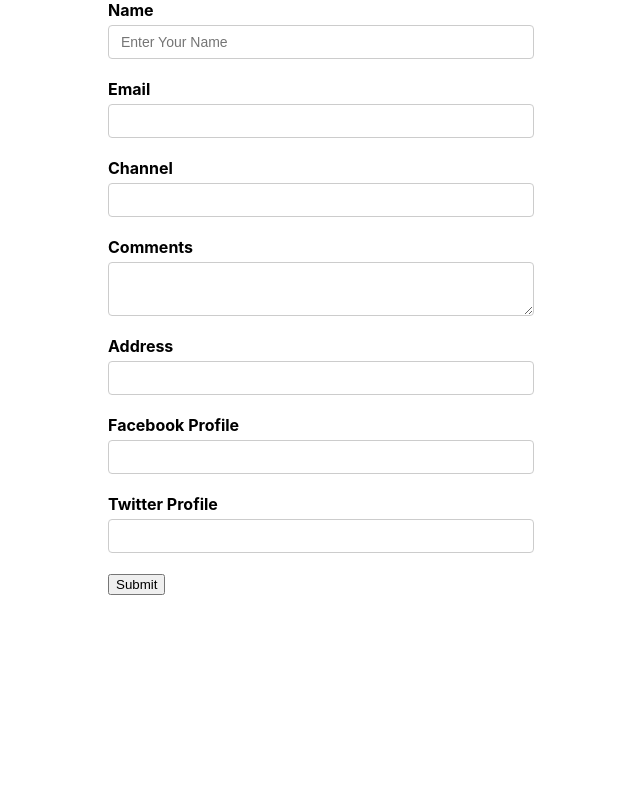
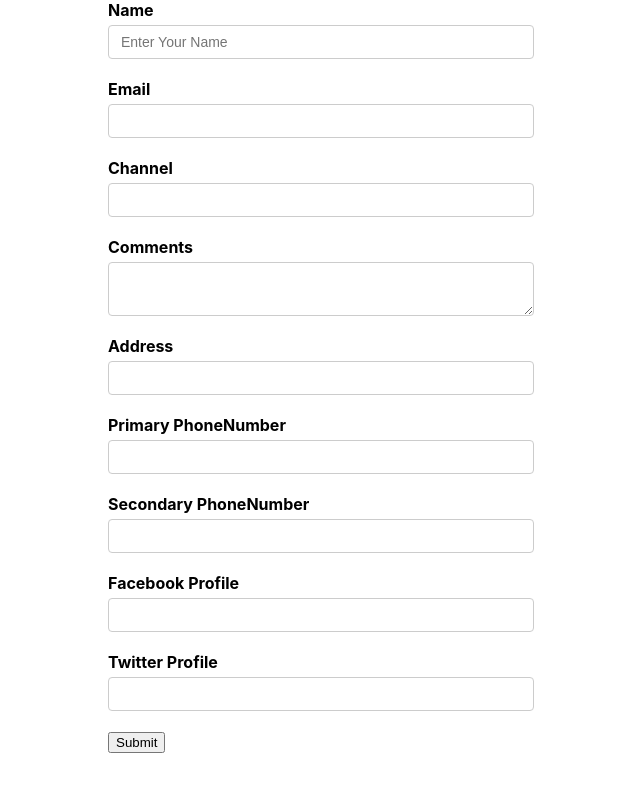
Before and after one commit to mmkvdev/React-Formik, a React (Create React App) app: page / in a window 1280 px wide. Shown: the top 792 px of the page, without its empty margins (319-959 px from the left). Built offline with nearby package versions, Linux system fonts and the light colour scheme.

Commit message:
Update: Arrays

```diff
--- a/src/components/YoutubeForm.js
+++ b/src/components/YoutubeForm.js
@@ -96,6 +96,16 @@
                 </div>
 
                 <div className='form-control'>
+                        <label htmlFor='primaryPh'>Primary PhoneNumber</label>
+                        <Field type='text' id='primaryPh' name='phoneNumbers[0]'/>
+                </div>
+
+                <div className='form-control'>
+                        <label htmlFor='secondaryPh'>Secondary PhoneNumber</label>
+                        <Field type='text' id='secondaryPh' name='phoneNumbers[1]'/>
+                </div>
+
+                <div className='form-control'>
                     <label htmlFor='facebook'>Facebook Profile</label>
                     <Field type='text' id='facebook' name='social.facebook' />
                 </div>
--- a/src/utils/initialValues.js
+++ b/src/utils/initialValues.js
@@ -7,5 +7,6 @@
     social: {
         facebook: '',
         twitter: ''
-    }
+    },
+    phoneNumbers: ['','']
 };
```
